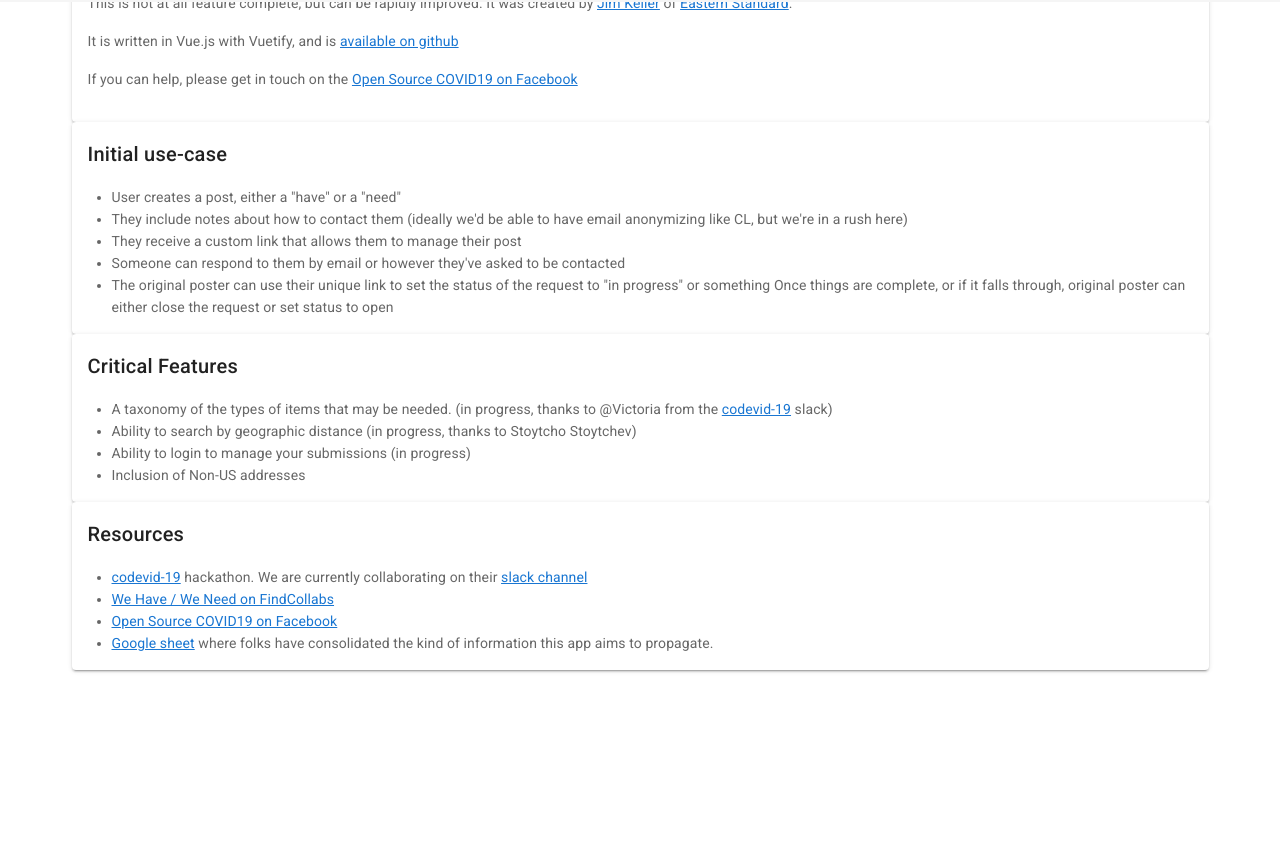
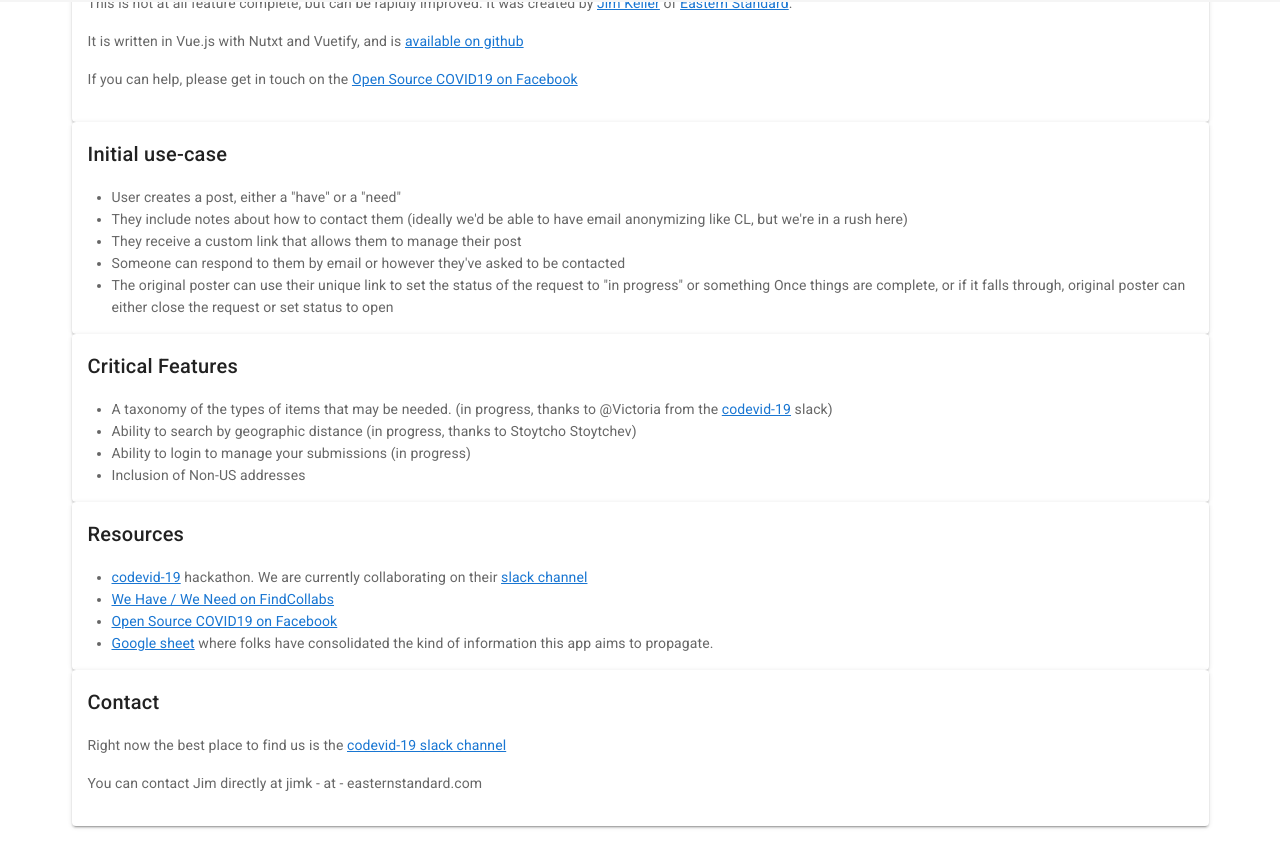
Before and after one commit to jimkeller/wehaveweneed, a Nuxt app: page / in a window 1280 px wide. Shown: the part 798-1666 px from the top of the page. Before the commit the page ends 1528 px from the top, so only its background shows below. Built offline with nearby package versions, Linux system fonts and the light colour scheme.

Commit message:
added note about nuxt on homepage

```diff
--- a/pages/index.vue
+++ b/pages/index.vue
@@ -70,7 +70,7 @@
               This is not at all feature complete, but can be rapidly improved. It was created by <a href="http://www.github.com/jimkeller">Jim Keller</a> of <a href="https://www.easternstandard.com">Eastern Standard</a>.
             </p>
             <p>
-              It is written in Vue.js with Vuetify, and is <a href="https://github.com/jimkeller/wehaveweneed">available on github</a>
+              It is written in Vue.js with Nutxt and Vuetify, and is <a href="https://github.com/jimkeller/wehaveweneed">available on github</a>
             </p>
             <p>
               If you can help, please get in touch on the <a href="https://www.facebook.com/groups/opensourcecovid19medicalsupplies/">Open Source COVID19 on Facebook</a>
@@ -114,6 +114,18 @@
             </ul>
           </v-card-text>
         </v-card>
+        <v-card>
+          <v-card-title>Contact</v-card-title>
+          <v-card-text>
+            <p>
+              Right now the best place to find us is the <a href="https://join.slack.com/t/codevid-19/shared_invite/zt-cs8amank-jg7vUQeSUgX7K9cM9WZMfQ">codevid-19 slack channel</a>
+            </p>
+            <p>
+              You can contact Jim directly at jimk - at - easternstandard.com
+            </p>
+          </v-card-text>
+        </v-card>
+
       </v-col>
     </v-row>
   </v-container>
```
